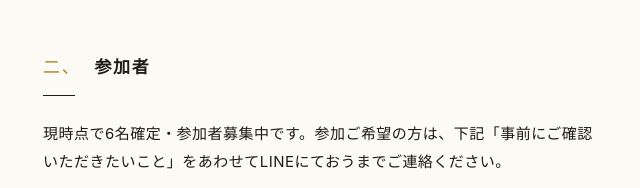
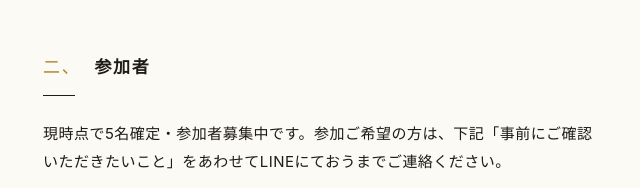
Before and after one commit to kioh-daiv/sanchou-banana-club, a plain HTML site: page kurokamiyama/index.html in a window 1280 px wide. Shown: the part 1400-1588 px from the top of the page, 319-959 px from the left. Drawn offline with Linux system fonts and the light colour scheme.

Commit message:
fix: 参加者数の誤記修正（6名→5名）
Co-Authored-By: Claude Sonnet 5 <noreply@anthropic.com>

```diff
--- a/kurokamiyama/index.html
+++ b/kurokamiyama/index.html
@@ -327,7 +327,7 @@
 
 <section>
   <h2><span class="num">二、</span>参加者</h2>
-  <p>現時点で6名確定・参加者募集中です。参加ご希望の方は、下記「事前にご確認いただきたいこと」をあわせてLINEにておうまでご連絡ください。</p>
+  <p>現時点で5名確定・参加者募集中です。参加ご希望の方は、下記「事前にご確認いただきたいこと」をあわせてLINEにておうまでご連絡ください。</p>
   <table>
     <tr><th>おう</th><td>主催・自家用車</td></tr>
     <tr><th>川浪さん</th><td>おうの車に同乗</td></tr>
```
